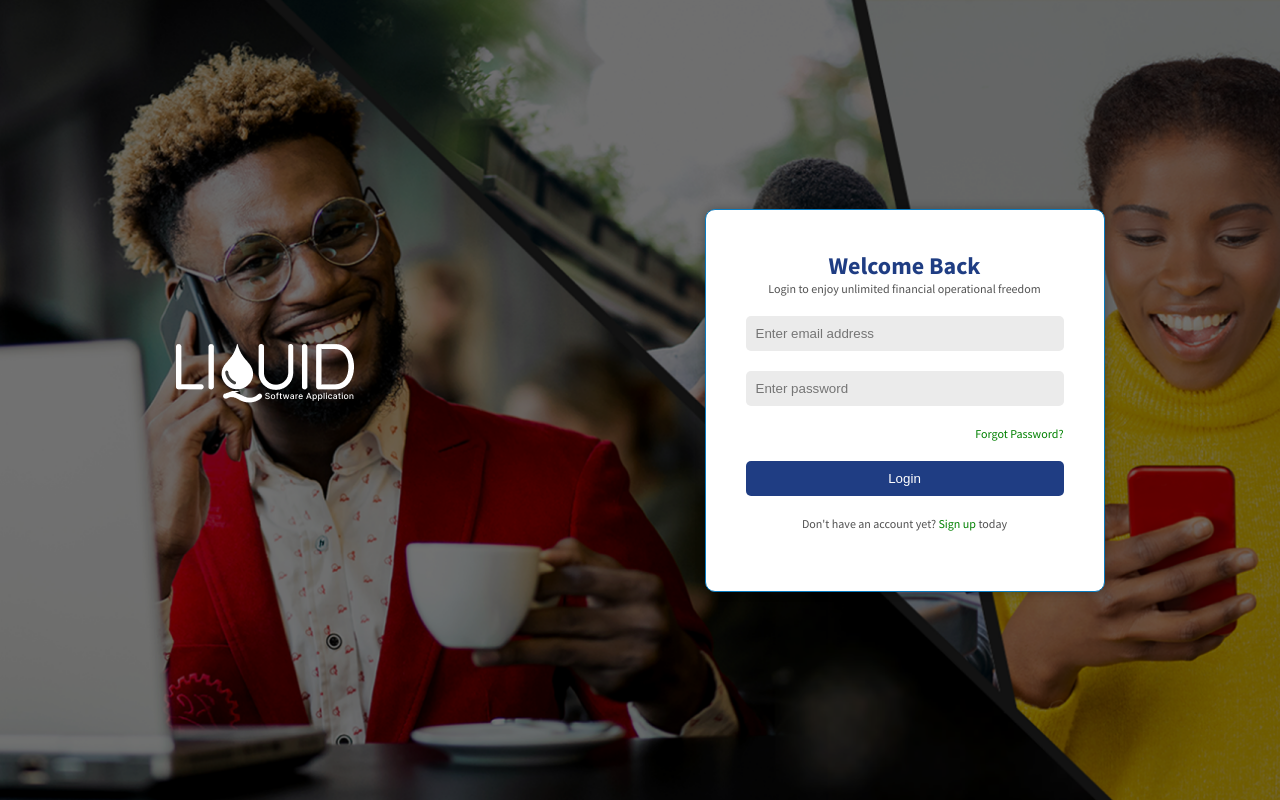
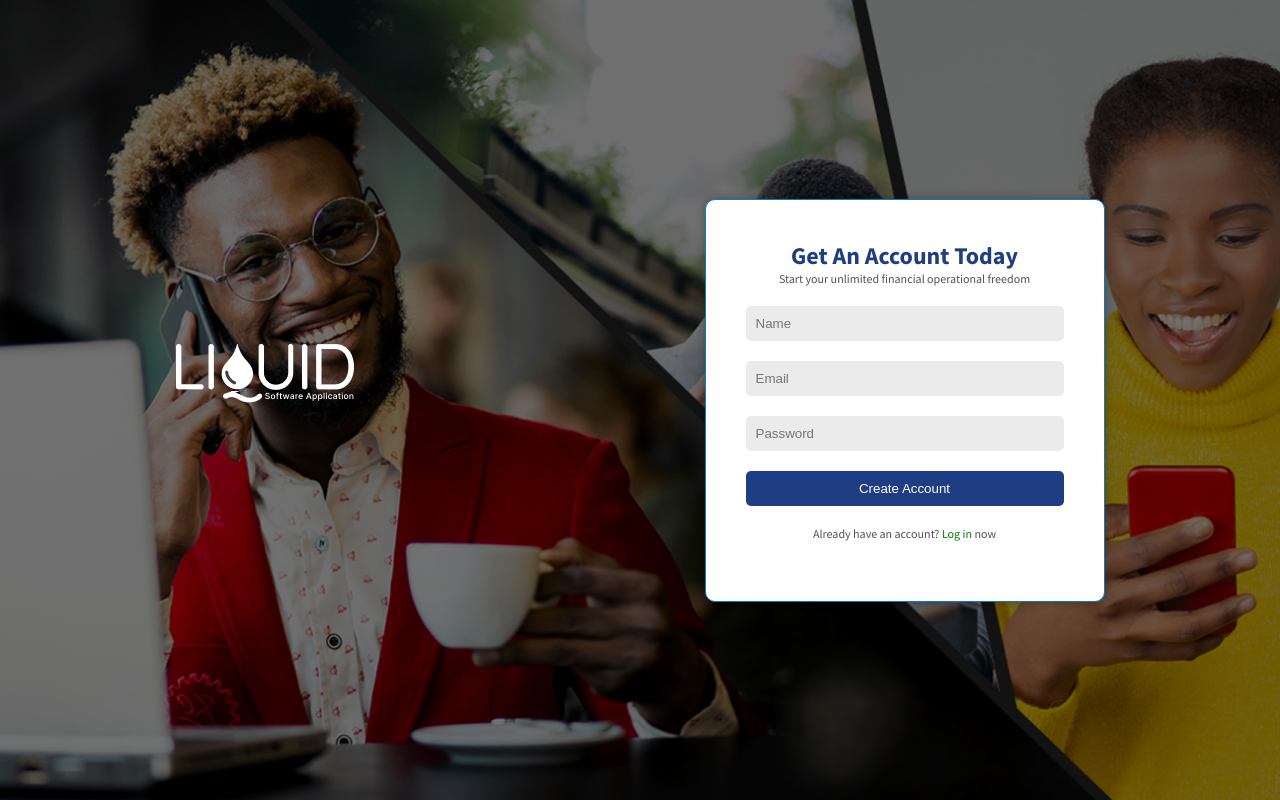
Before and after one commit to NureniJamiu/liquid_dashboard, a React (Vite) app: page /signup in a window 1280 px wide. Built offline with nearby package versions, Linux system fonts and the light colour scheme.

Commit message:
configure page routes

```diff
--- a/src/main.jsx
+++ b/src/main.jsx
@@ -2,9 +2,18 @@ import React from "react";
 import ReactDOM from "react-dom/client";
 import App from "./App";
 import "./App.css";
+import { Login, Signup, Dashboard } from "./pages";
+import { BrowserRouter as Router, Routes, Route } from "react-router-dom";
 
 ReactDOM.createRoot(document.getElementById("root")).render(
   <React.StrictMode>
-    <App />
+    <Router>
+      <Routes>
+        <Route path="/" element={<App />} />
+        <Route path="/login" element={<App />} />
+        <Route path="/signup" element={<Signup />} />
+        <Route path="/dashboard" element={<Dashboard />} />
+      </Routes>
+    </Router>
   </React.StrictMode>
 );
```
